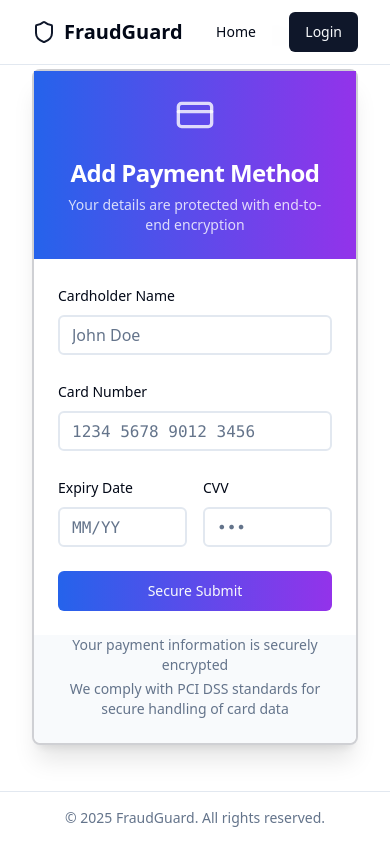
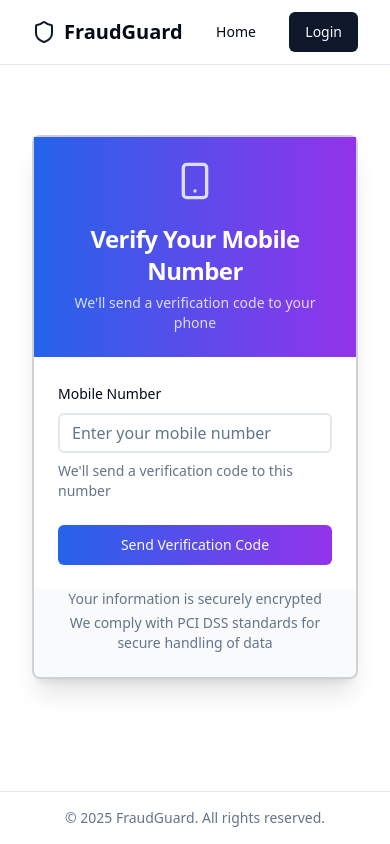
Before and after one commit to Sathya24200/fraud-guard-dashboard-view, a React (Vite) app: page /card-details-signup in a window 390 px wide. Built offline with nearby package versions, Linux system fonts and the light colour scheme.

Commit message:
Add mobile number and OTP verification to card details signup
Implement mobile number and OTP verification for credit card details during signup to enhance security.

```diff
--- a/package.json
+++ b/package.json
@@ -46,7 +46,7 @@
     "date-fns": "^3.6.0",
     "embla-carousel-react": "^8.3.0",
     "framer-motion": "^12.10.5",
-    "input-otp": "^1.2.4",
+    "input-otp": "^1.4.2",
     "lucide-react": "^0.462.0",
     "next-themes": "^0.3.0",
     "react": "^18.3.1",
--- a/src/pages/CardDetailsSignup.tsx
+++ b/src/pages/CardDetailsSignup.tsx
@@ -9,10 +9,19 @@ import { Form, FormControl, FormDescription, FormField, FormItem, FormLabel, For
 import { useForm } from "react-hook-form";
 import { z } from "zod";
 import { zodResolver } from "@hookform/resolvers/zod";
-import { CreditCard, HelpCircle } from "lucide-react";
+import { CreditCard, HelpCircle, Smartphone, Shield } from "lucide-react";
 import { useToast } from "@/hooks/use-toast";
+import { InputOTP, InputOTPGroup, InputOTPSlot } from "@/components/ui/input-otp";
 
 // Form validation schema
+const mobileVerificationSchema = z.object({
+  mobileNumber: z.string()
+    .min(10, "Mobile number must be at least 10 digits")
+    .max(15, "Mobile number cannot exceed 15 digits")
+    .regex(/^\d+$/, "Mobile number must contain only digits"),
+  otp: z.string().length(6, "OTP must be exactly 6 digits"),
+});
+
 const cardDetailsSchema = z.object({
   cardNumber: z.string()
     .min(16, "Card number must be at least 16 digits")
@@ -27,14 +36,26 @@ const cardDetailsSchema = z.object({
     .regex(/^\d+$/, "CVV must contain only digits"),
 });
 
+type MobileVerificationFormValues = z.infer<typeof mobileVerificationSchema>;
 type CardDetailsFormValues = z.infer<typeof cardDetailsSchema>;
 
 const CardDetailsSignup = () => {
   const navigate = useNavigate();
   const { toast } = useToast();
   const [isSubmitting, setIsSubmitting] = useState(false);
+  const [isSendingOTP, setIsSendingOTP] = useState(false);
+  const [step, setStep] = useState<'mobile' | 'otp' | 'card'>('mobile');
+  const [otpSent, setOtpSent] = useState(false);
 
-  const form = useForm<CardDetailsFormValues>({
+  const mobileForm = useForm<MobileVerificationFormValues>({
+    resolver: zodResolver(mobileVerificationSchema),
+    defaultValues: {
+      mobileNumber: '',
+      otp: '',
+    },
+  });
+
+  const cardForm = useForm<CardDetailsFormValues>({
     resolver: zodResolver(cardDetailsSchema),
     defaultValues: {
       cardNumber: '',
@@ -44,7 +65,66 @@ const CardDetailsSignup = () => {
     },
   });
 
-  const onSubmit = async (data: CardDetailsFormValues) => {
+  const sendOTP = async (data: { mobileNumber: string }) => {
+    setIsSendingOTP(true);
+
+    try {
+      // In a real application, this would make an API call to send the OTP
+      console.log("Sending OTP to:", data.mobileNumber);
+
+      // Simulate OTP sent
+      setTimeout(() => {
+        toast({
+          title: "OTP Sent",
+          description: `A verification code has been sent to ${data.mobileNumber}`,
+        });
+
+        setOtpSent(true);
+        setStep('otp');
+      }, 1500);
+
+    } catch (error) {
+      console.error("Error sending OTP:", error);
+      toast({
+        title: "Failed to send OTP",
+        description: "Please check your mobile number and try again.",
+        variant: "destructive",
+      });
+    } finally {
+      setIsSendingOTP(false);
+    }
+  };
+
+  const verifyOTP = async (data: { otp: string }) => {
+    setIsSubmitting(true);
+
+    try {
+      // In a real application, this would make an API call to verify the OTP
+      console.log("Verifying OTP:", data.otp);
+
+      // Simulate OTP verification
+      setTimeout(() => {
+        toast({
+          title: "OTP Verified",
+          description: "Your mobile number has been verified.",
+        });
+
+        setStep('card');
+      }, 1500);
+
+    } catch (error) {
+      console.error("Error verifying OTP:", error);
+      toast({
+        title: "Invalid OTP",
+        description: "The verification code you entered is incorrect.",
+        variant: "destructive",
+      });
+    } finally {
+      setIsSubmitting(false);
+    }
+  };
+
+  const submitCardDetails = async (data: CardDetailsFormValues) => {
     setIsSubmitting(true);
 
     try {
@@ -121,19 +201,137 @@ const CardDetailsSignup = () => {
         <Card className="backdrop-blur-sm border-2 border-primary/20 shadow-xl">
           <CardHeader className="bg-gradient-to-r from-blue-600 to-purple-600 text-white">
             <div className="flex items-center justify-center mb-4">
+              {step === 'mobile' || step === 'otp' ? (
+                <Smartphone className="h-10 w-10 text-white/80" />
+              ) : (
                 <CreditCard className="h-10 w-10 text-white/80" />
+              )}
             </div>
-            <CardTitle className="text-2xl text-center">Add Payment Method</CardTitle>
+            <CardTitle className="text-2xl text-center">
+              {step === 'mobile' && "Verify Your Mobile Number"}
+              {step === 'otp' && "Enter Verification Code"}
+              {step === 'card' && "Add Payment Method"}
+            </CardTitle>
             <CardDescription className="text-center text-white/80">
-              Your details are protected with end-to-end encryption
+              {step === 'mobile' && "We'll send a verification code to your phone"}
+              {step === 'otp' && "Enter the 6-digit code sent to your mobile"}
+              {step === 'card' && "Your details are protected with end-to-end encryption"}
             </CardDescription>
           </CardHeader>
 
           <CardContent className="p-6">
-            <Form {...form}>
-              <form onSubmit={form.handleSubmit(onSubmit)} className="space-y-6">
+            {step === 'mobile' && (
+              <Form {...mobileForm}>
+                <form onSubmit={mobileForm.handleSubmit(sendOTP)} className="space-y-6">
                   <FormField
-                  control={form.control}
+                    control={mobileForm.control}
+                    name="mobileNumber"
+                    render={({ field }) => (
+                      <FormItem>
+                        <FormLabel>Mobile Number</FormLabel>
+                        <FormControl>
+                          <div className="flex">
+                            <Input
+                              placeholder="Enter your mobile number"
+                              {...field}
+                              className="border-2 focus:ring-2 focus:ring-blue-400"
+                            />
+                          </div>
+                        </FormControl>
+                        <FormDescription>
+                          We'll send a verification code to this number
+                        </FormDescription>
+                        <FormMessage />
+                      </FormItem>
+                    )}
+                  />
+
+                  <Button
+                    type="submit"
+                    className="w-full bg-gradient-to-r from-blue-600 to-purple-600 hover:from-blue-700 hover:to-purple-700"
+                    disabled={isSendingOTP}
+                  >
+                    {isSendingOTP ? "Sending..." : "Send Verification Code"}
+                  </Button>
+                </form>
+              </Form>
+            )}
+
+            {step === 'otp' && (
+              <Form {...mobileForm}>
+                <form onSubmit={mobileForm.handleSubmit(verifyOTP)} className="space-y-6">
+                  <div className="flex flex-col items-center space-y-4">
+                    <div className="flex flex-col items-center space-y-2">
+                      <Shield className="h-12 w-12 text-primary" />
+                      <h3 className="text-xl font-medium text-center">Verification Code</h3>
+                      <p className="text-sm text-muted-foreground text-center">
+                        We've sent a 6-digit code to your mobile number
+                      </p>
+                    </div>
+
+                    <FormField
+                      control={mobileForm.control}
+                      name="otp"
+                      render={({ field }) => (
+                        <FormItem className="w-full">
+                          <FormControl>
+                            <InputOTP maxLength={6} {...field}>
+                              <InputOTPGroup>
+                                <InputOTPSlot index={0} />
+                                <InputOTPSlot index={1} />
+                                <InputOTPSlot index={2} />
+                                <InputOTPSlot index={3} />
+                                <InputOTPSlot index={4} />
+                                <InputOTPSlot index={5} />
+                              </InputOTPGroup>
+                            </InputOTP>
+                          </FormControl>
+                          <FormMessage />
+                        </FormItem>
+                      )}
+                    />
+
+                    <div className="flex flex-col space-y-2 w-full">
+                      <Button
+                        type="submit"
+                        className="w-full bg-gradient-to-r from-blue-600 to-purple-600 hover:from-blue-700 hover:to-purple-700"
+                        disabled={isSubmitting}
+                      >
+                        {isSubmitting ? "Verifying..." : "Verify Code"}
+                      </Button>
+
+                      <Button
+                        type="button"
+                        variant="ghost"
+                        onClick={() => {
+                          setStep('mobile');
+                          setOtpSent(false);
+                        }}
+                        className="text-sm"
+                      >
+                        Change Mobile Number
+                      </Button>
+
+                      <Button
+                        type="button"
+                        variant="link"
+                        onClick={() => sendOTP({ mobileNumber: mobileForm.getValues("mobileNumber") })}
+                        disabled={isSendingOTP}
+                        className="text-sm"
+                      >
+                        {isSendingOTP ? "Resending..." : "Resend Code"}
+                      </Button>
+                    </div>
+                  </div>
+                </form>
+              </Form>
+            )}
+
+            {step === 'card' && (
+              <Form {...cardForm}>
+                <form onSubmit={cardForm.handleSubmit(submitCardDetails)} className="space-y-6">
+                  <FormField
+                    control={cardForm.control}
                     name="cardholderName"
                     render={({ field }) => (
                       <FormItem>
@@ -151,7 +349,7 @@ const CardDetailsSignup = () => {
                   />
 
                   <FormField
-                  control={form.control}
+                    control={cardForm.control}
                     name="cardNumber"
                     render={({ field: { onChange, ...rest } }) => (
                       <FormItem>
@@ -176,7 +374,7 @@ const CardDetailsSignup = () => {
 
                   <div className="grid grid-cols-2 gap-4">
                     <FormField
-                    control={form.control}
+                      control={cardForm.control}
                       name="expiryDate"
                       render={({ field: { onChange, ...rest } }) => (
                         <FormItem>
@@ -200,7 +398,7 @@ const CardDetailsSignup = () => {
                     />
 
                     <FormField
-                    control={form.control}
+                      control={cardForm.control}
                       name="cvv"
                       render={({ field }) => (
                         <FormItem>
@@ -229,12 +427,13 @@ const CardDetailsSignup = () => {
                   </Button>
                 </form>
               </Form>
+            )}
           </CardContent>
 
           <CardFooter className="flex justify-center bg-slate-50 rounded-b-lg">
             <div className="text-sm text-muted-foreground text-center">
-              <p>Your payment information is securely encrypted</p>
-              <p className="mt-1">We comply with PCI DSS standards for secure handling of card data</p>
+              <p>Your information is securely encrypted</p>
+              <p className="mt-1">We comply with PCI DSS standards for secure handling of data</p>
             </div>
           </CardFooter>
         </Card>
```
Also changed, not shown: 1 other file (tests, documents, lock files or other folders). Lines whose indentation alone changed are shown as unchanged.
